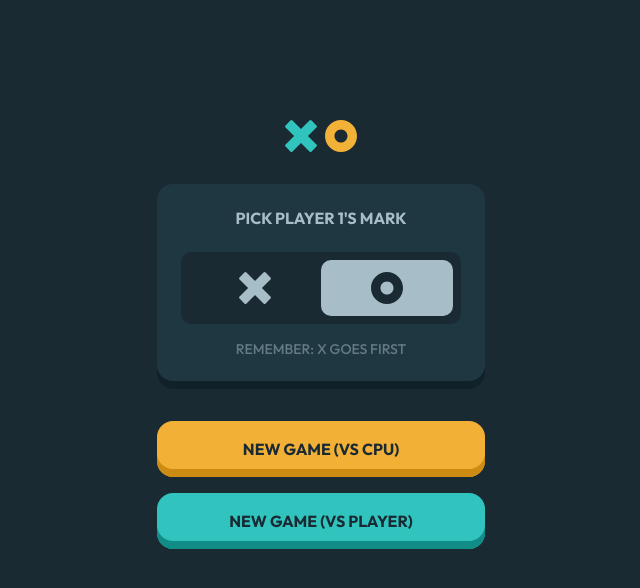
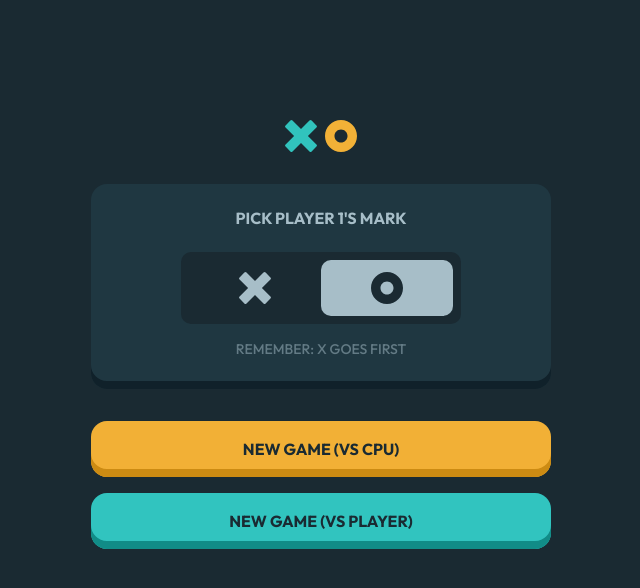
Before and after one commit to kylelamse/tic-tac-toe, a React (Create React App) app: page / in a window 1280 px wide. Shown: the top 588 px of the page, without its empty margins (319-959 px from the left). Built offline with nearby package versions, Linux system fonts and the light colour scheme.

Commit message:
Implement responsive width for each screen size

```diff
--- a/src/pages/NewGameMenu.scss
+++ b/src/pages/NewGameMenu.scss
@@ -1,9 +1,26 @@
+@use "styles/mixins";
+
+$mobile_width: 20.5rem;
+$tablet_width: 28.75rem;
+$desktop_width: 28.75rem;
+
 .new_game_menu_container {
     display: flex;
     flex-direction: column;
     justify-items: center;
     align-items: center;
-    width: 20.5rem;
+
+    @include mixins.mobile {
+        width: $mobile_width;
+    }
+
+    @include mixins.tablet {
+        width: $tablet_width;
+    }
+
+    @include mixins.desktop {
+        width: $desktop_width;
+    }
 }
 
 .new_game_menu_logo {
--- /dev/null
+++ b/src/styles/_breakpoints.scss
@@ -0,0 +1,3 @@
+$mobile: 375px;
+$tablet: 768px;
+$desktop: 1440px;
--- /dev/null
+++ b/src/styles/_mixins.scss
@@ -0,0 +1,19 @@
+@use "breakpoints";
+
+@mixin mobile {
+    @media (max-width: breakpoints.$mobile) {
+        @content;
+    }
+}
+
+@mixin tablet {
+    @media (min-width: breakpoints.$tablet) {
+        @content;
+    }
+}
+
+@mixin desktop {
+    @media (min-width: breakpoints.$desktop) {
+        @content;
+    }
+}
--- a/src/styles/index.scss
+++ b/src/styles/index.scss
@@ -1,4 +1,5 @@
 @use "colors";
+@use "mixins";
 
 body {
     font-family: "Outfit", sans-serif;
```
